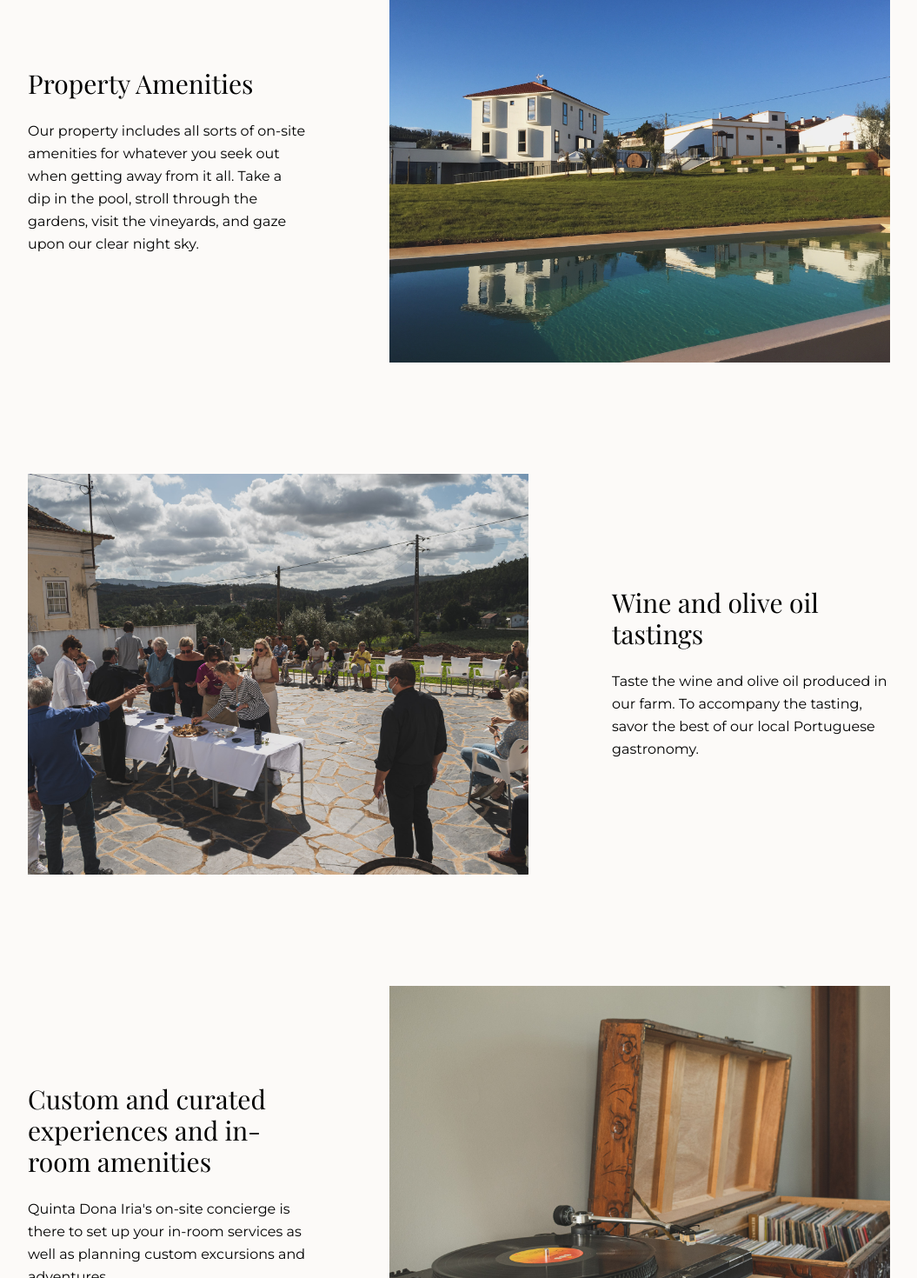
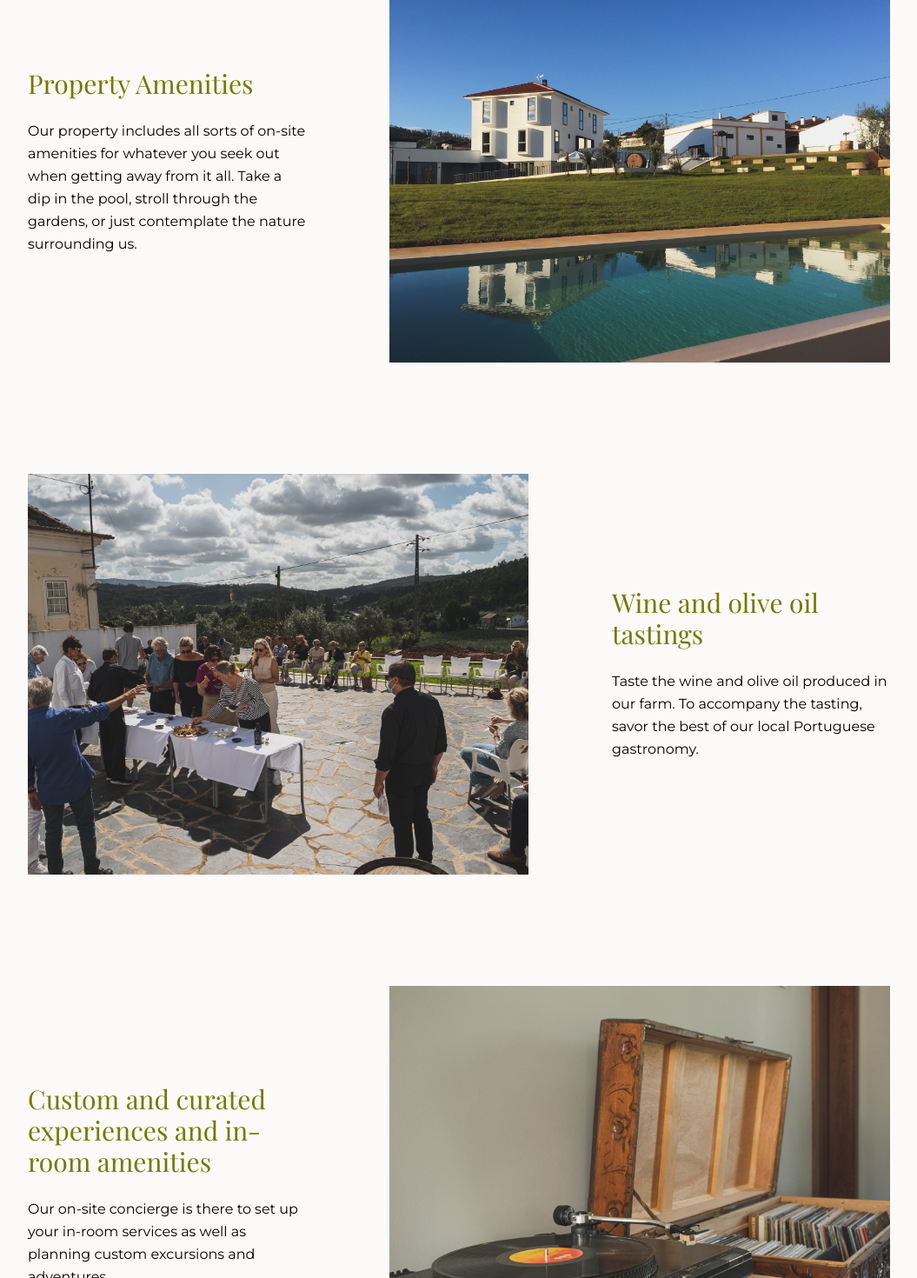
Before and after one commit to quintadonairia/quintadonairia, a Next.js app: page /experiences in a window 1280 px wide. Shown: the part 1260-2730 px from the top of the page at 87% size, without its empty margins (112-1167 px from the left). Built offline with nearby package versions, Linux system fonts and the light colour scheme.

Commit message:
Add direction prop to LayoutSplit component

```diff
--- a/components/layouts/LayoutSplit.js
+++ b/components/layouts/LayoutSplit.js
@@ -1,6 +1,13 @@
-const LayoutSplit = ({ children }) => {
+const LayoutSplit = ({ children, vDirection }) => {
+  const vDirections = {
+    normal: "flex-col",
+    reverse: "flex-col-reverse",
+  };
+
   return (
-    <section className="flex flex-col lg:flex-row items-center justify-between gap-8 lg:gap-24 px-6 py-16 lg:px-36">
+    <section
+      className={`flex lg:flex-row items-center justify-between gap-8 lg:gap-24 px-6 py-16 lg:px-36 ${vDirections[vDirection]}`}
+    >
       {children}
     </section>
   );
--- a/pages/experiences.js
+++ b/pages/experiences.js
@@ -43,17 +43,20 @@ const Experiences = () => {
           </p>
         </div>
       </section>
-      <LayoutSplit>
-        <div className="flex flex-col gap-4 lg:w-1/2 lg:gap-6">
-          <h1 className="font-serif text-2xl lg:text-3xl">
+      <LayoutSplit vDirection="reverse">
+        <div
+          className="flex
+        flex-col gap-4 lg:w-1/2 lg:gap-6"
+        >
+          <h1 className="font-serif text-olive-500 text-2xl lg:text-3xl">
             Property Amenities
           </h1>
           <div className="flex flex-col gap-4 text-sm lg:text-base">
             <p className="leading-relaxed">
               Our property includes all sorts of on-site amenities for whatever
               you seek out when getting away from it all. Take a dip in the
-              pool, stroll through the gardens, visit the vineyards, and gaze
-              upon our clear night sky.
+              pool, stroll through the gardens, or just contemplate the nature
+              surrounding us.
             </p>
           </div>
         </div>
@@ -63,14 +66,14 @@ const Experiences = () => {
           className="w-full lg:w-[36rem] aspect-[5/4] lg:aspect-[5/4] object-cover"
         />
       </LayoutSplit>
-      <LayoutSplit>
+      <LayoutSplit vDirection="normal">
         <img
           src="/images/20211003-donairia-022.jpg"
           alt=""
           className="w-full lg:w-[36rem] aspect-[5/4] lg:aspect-[5/4] object-cover"
         />
         <div className="flex flex-col gap-4 lg:w-1/2 lg:gap-6">
-          <h1 className="font-serif text-2xl lg:text-3xl">
+          <h1 className="font-serif text-olive-500 text-2xl lg:text-3xl">
             Wine and olive oil tastings
           </h1>
           <div className="flex flex-col gap-4 text-sm lg:text-base">
@@ -81,16 +84,15 @@ const Experiences = () => {
           </div>
         </div>
       </LayoutSplit>
-      <LayoutSplit>
+      <LayoutSplit vDirection="reverse">
         <div className="flex flex-col gap-4 lg:w-1/2 lg:gap-6">
-          <h1 className="font-serif text-2xl lg:text-3xl">
+          <h1 className="font-serif text-olive-500 text-2xl lg:text-3xl">
             Custom and curated experiences and in-room amenities
           </h1>
           <div className="flex flex-col gap-4 text-sm lg:text-base">
             <p className="leading-relaxed">
-              Quinta Dona Iria's on-site concierge is there to set up your
-              in-room services as well as planning custom excursions and
-              adventures.
+              Our on-site concierge is there to set up your in-room services as
+              well as planning custom excursions and adventures.
             </p>
           </div>
         </div>
```
